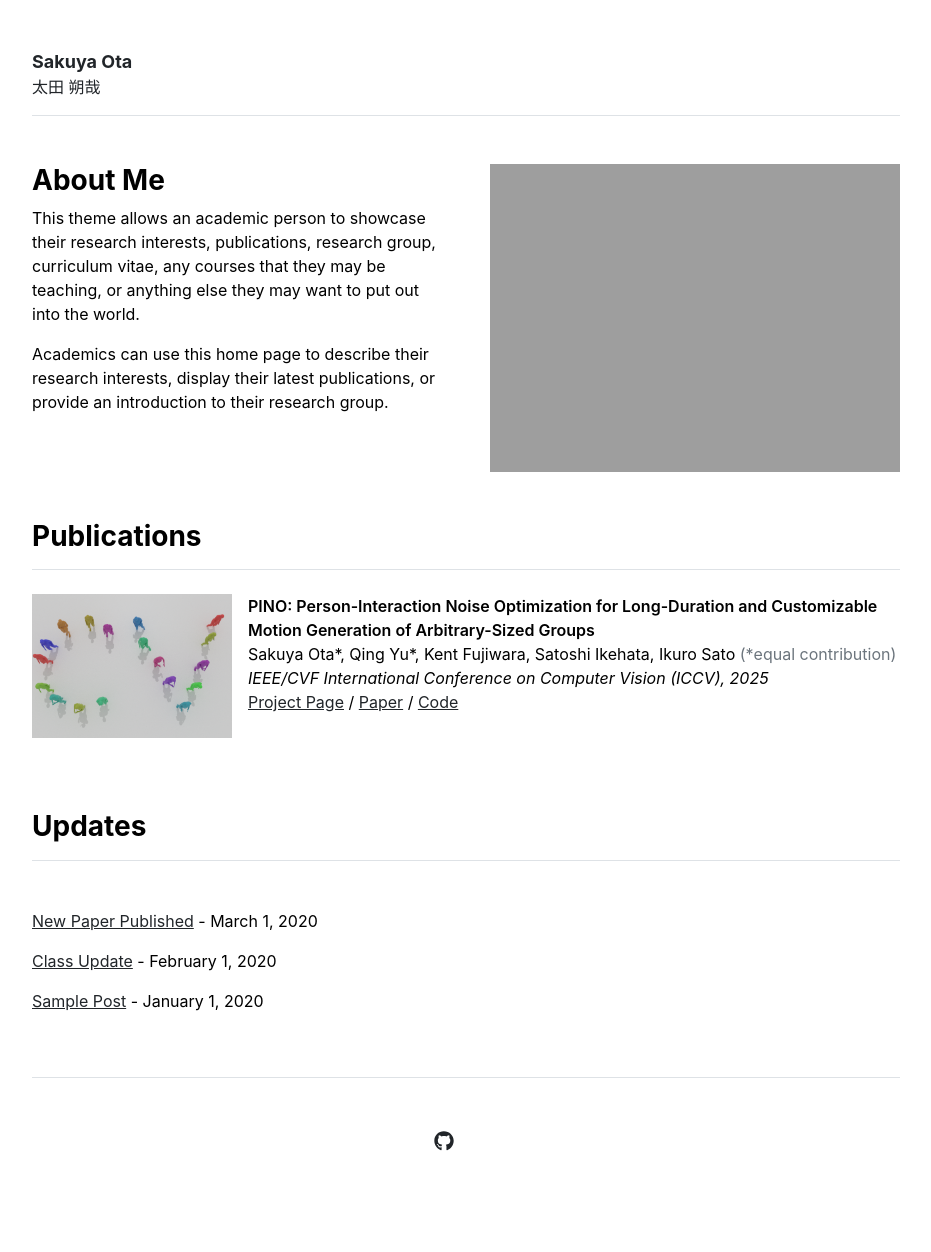
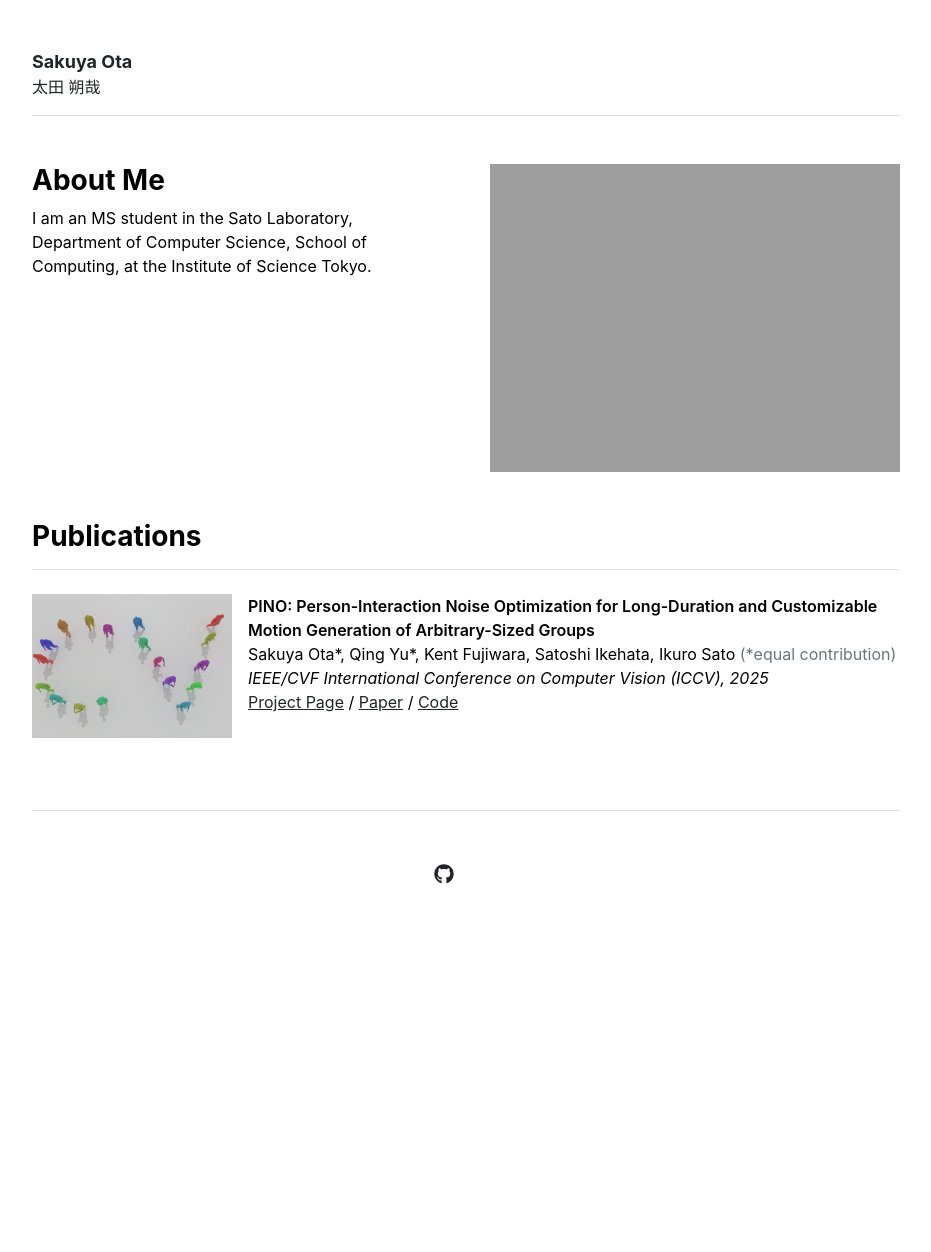
Before and after one commit to sinc865/sinc865.github.io, a Jekyll site: the page built from index.md, in a window 1280 px wide. Shown: the whole page, without its empty margins (174-1105 px from the left). Built offline with Jekyll 4.4.1, drawn with Linux system fonts in a browser that asks for light colours; after the commit the page ends 985 px from its top, so only the background shows below that.

Commit message:
update aboutme

```diff
--- a/_layouts/home.html
+++ b/_layouts/home.html
@@ -14,11 +14,11 @@ layout: default
 
 {% include publications.html %}
 
-<div class="row g-5 mb-5">
+<!-- <div class="row g-5 mb-5">
   <div class="col-md-12">
     <h3 class="fw-bold border-bottom pb-3 mb-5">Updates</h3>
     {% for post in site.posts %}
     <p><a href="{{ site.github.url }}/{{ post.url }}">{{ post.title }}</a> - {{ post.date | date: "%B %-d, %Y" }}</p>
     {% endfor %}
   </div>
-</div>
+</div> -->
--- a/index.md
+++ b/index.md
@@ -3,6 +3,4 @@ layout: home
 title: "Sakuya Ota"
 ---
 
-This theme allows an academic person to showcase their research interests, publications, research group, curriculum vitae, any courses that they may be teaching, or anything else they may want to put out into the world.
-
-Academics can use this home page to describe their research interests, display their latest publications, or provide an introduction to their research group.
+I am an MS student in the Sato Laboratory, Department of Computer Science, School of Computing, at the Institute of Science Tokyo.
```
